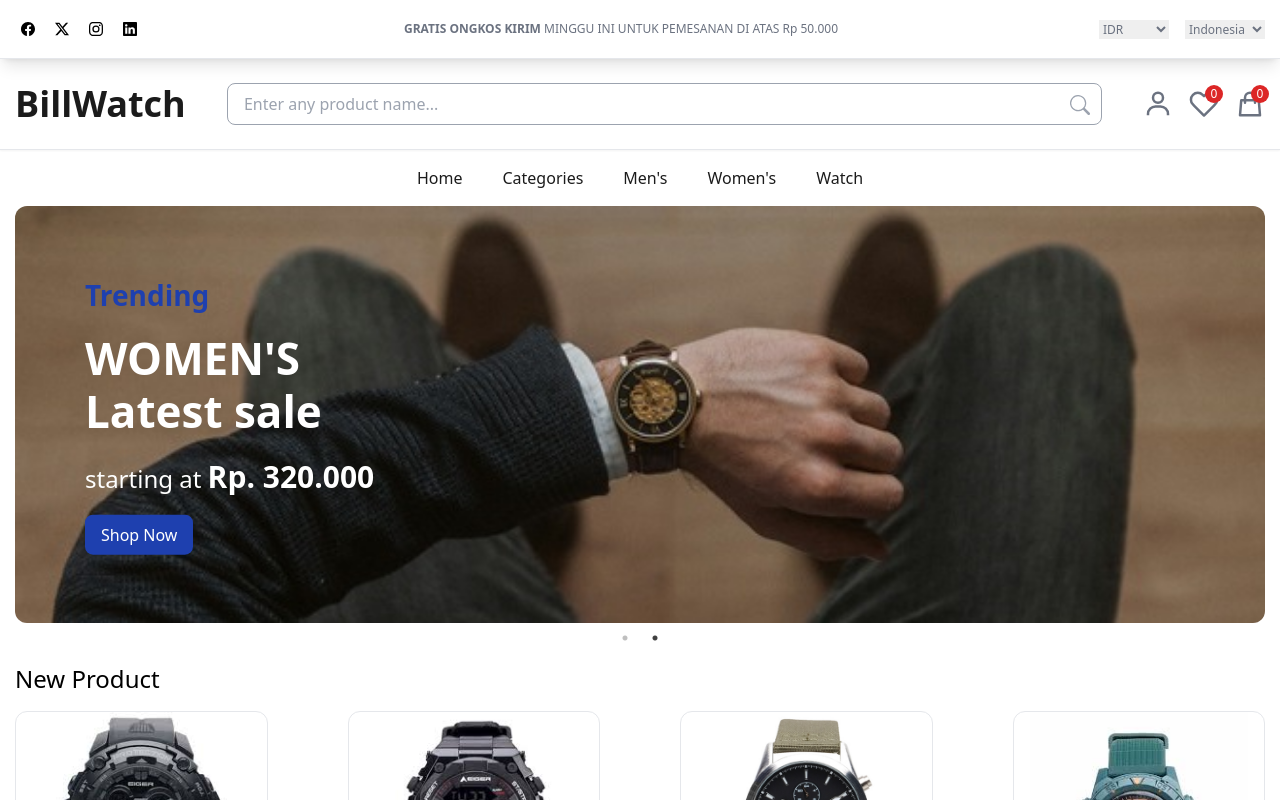
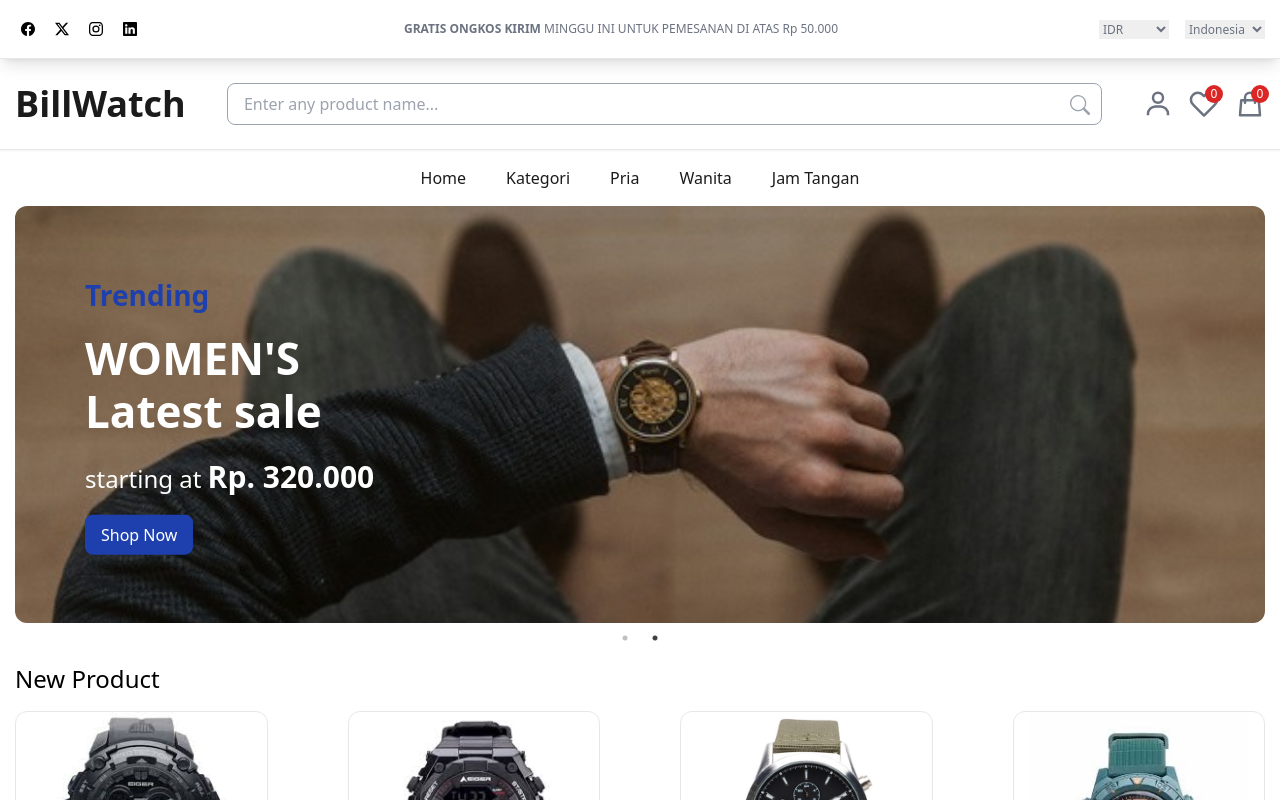
Before and after one commit to Nabilfadilah/shopping-website, a Next.js app: page / in a window 1280 px wide. Shown: the top 800 px of the page. Built offline with nearby package versions, Linux system fonts and the light colour scheme.

Commit message:
Merubah link jadi text indonesia

```diff
--- a/src/components/Navbar.tsx
+++ b/src/components/Navbar.tsx
@@ -10,16 +10,16 @@ const Navbar = () => {
             Home
           </Link>
           <Link className="navbar_link relative" rel="stylesheet" href="#">
-            Categories
+            Kategori
           </Link>
           <Link className="navbar_link relative" rel="stylesheet" href="#">
-            Men's
+            Pria
           </Link>
           <Link className="navbar_link relative" rel="stylesheet" href="#">
-            Women's
+            Wanita
           </Link>
           <Link className="navbar_link relative" rel="stylesheet" href="#">
-            Watch
+            Jam Tangan
           </Link>
         </div>
       </div>
```
